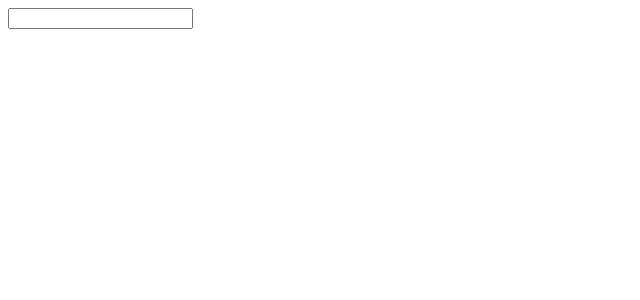
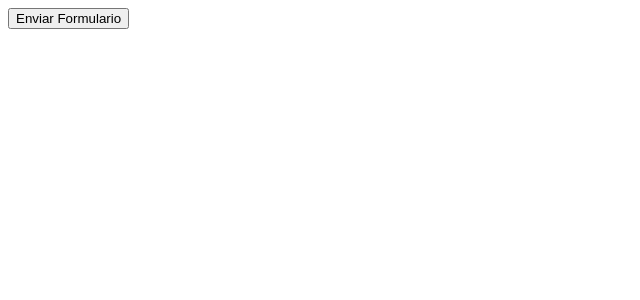
Before and after one commit to renatorobot/curso-vue, a Vue app: page / in a window 1280 px wide. Shown: the top 300 px of the page, without its empty margins (0-640 px from the left). Built offline with nearby package versions, Linux system fonts and the light colour scheme.

Commit message:
Evento de submissão

```diff
--- a/src/App.vue
+++ b/src/App.vue
@@ -7,12 +7,13 @@
     //import MODEL from './componentes/model.vue';
     //import CLS from './componentes/classe.vue';
     //import CLIQUE from './componentes/clique.vue';
-    import TECLADO from './componentes/teclado.vue'
+    //import TECLADO from './componentes/teclado.vue';
+    import SUBMISSAO from './componentes/submissao.vue'
 
 
 </script>
 
 
 <template>
-    <TECLADO></TECLADO>
+    <SUBMISSAO></SUBMISSAO>
 </template>
--- /dev/null
+++ b/src/componentes/submissao.vue
@@ -0,0 +1,18 @@
+<script setup>
+
+    function validar(){
+        alert('formulario enviado');
+    }
+
+
+</script>
+
+
+
+<template>
+
+    <form @submit="validar">
+        <input type="submit" value="Enviar Formulario">
+    </form>
+
+</template>
```
